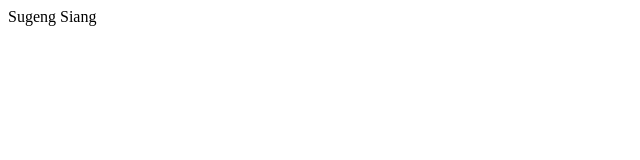
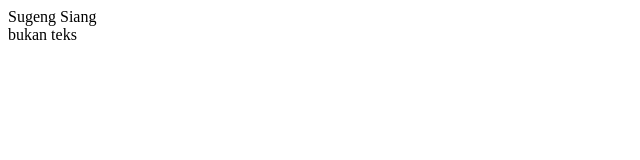
Before and after one commit to faizaungguh/vue-todo, a Vue app: page / in a window 1280 px wide. Shown: the top 160 px of the page, without its empty margins (0-640 px from the left). Built offline with nearby package versions, Linux system fonts and the light colour scheme.

Commit message:
Memasukan variabel message ke title

```diff
--- a/src/App.vue
+++ b/src/App.vue
@@ -2,6 +2,7 @@
   <div>
     {{ pesan }}
   </div>
+  <span :title='message'>bukan teks</span>
 </template>
 
 <script>
```
